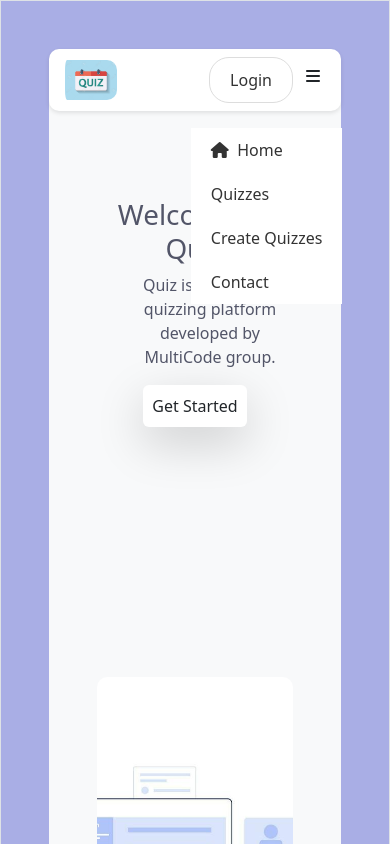
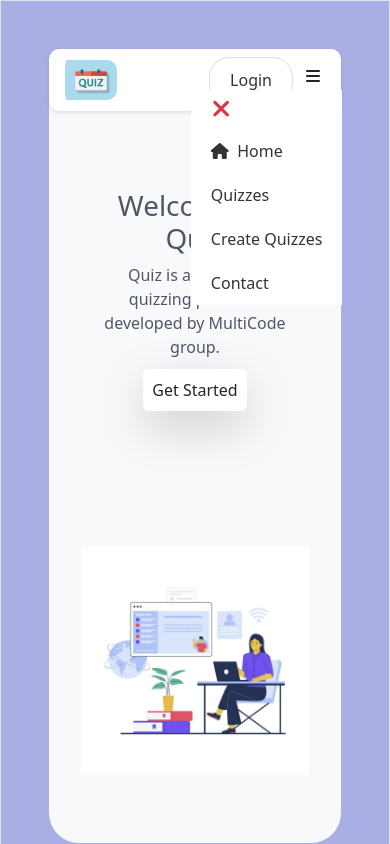
Before and after one commit to githubSivaji/quizapp, a React (Create React App) app: page / in a window 390 px wide. Both pictures are taken after a click on the element 313 px from the left and 80 px from the top of the page. Shown: the top 844 px of the page. Built offline with nearby package versions, Linux system fonts and the light colour scheme.

Commit message:
today_sivaji

```diff
--- a/src/Components/Createquiz.js
+++ b/src/Components/Createquiz.js
@@ -4,7 +4,8 @@ import { useNavigate } from 'react-router-dom';
 import 'bootstrap/dist/css/bootstrap.min.css';
 
 const Createquiz = () => {
-    const { addQuiz } = useContext(QuizContext);
+    const { addQuiz , quizzes} = useContext(QuizContext);
+
     const navigate = useNavigate();
 
     const [title, setTitle] = useState('');
--- a/src/Components/Home.js
+++ b/src/Components/Home.js
@@ -24,7 +24,7 @@ const Home = () => {
     //       <div className='home_text'>
     //         <img src="" alt="not"/>
     //         </div>
-      <div className="home d-flex g-0 p-5">
+      <div className="home d-flex">
           <div className='home-left'>
             <div className='home_text'>
                     <h1>Welcome to Quiz</h1>
--- a/src/Components/Layout.js
+++ b/src/Components/Layout.js
@@ -12,7 +12,7 @@ import Footer from './Footer';
 const Layout = () => {
     return (
         <QuizProvider>
-            <div className='container-fluid border Main_container p-5 min-vh-100 vh-auto'>
+            <div className='container-fluid p-5 border min-vh-100 w-100 vh-auto Main_container'>
                 <div className='bg-light container_inside'>
                     <BrowserRouter>
                         <NavBar/>
--- a/src/Components/Navbar.jsx
+++ b/src/Components/Navbar.jsx
@@ -22,6 +22,12 @@ const NavBar = () => {
           </div>
 
           <div className={enablemenu ? "nav-links nav-links-mobile " : "d-none"}>
+
+              <div className="btn btn-default text-danger mx-2 d-flex justify-content-start"
+                onClick={()=>setenablemenu(false)}
+                style={{fontSize: "25px"}}>
+              <i class="fa-solid fa-xmark"></i>
+              </div>
             <Link to ='/' onClick={()=>setenablemenu(false)}>
             <i class="fa-solid fa-house" to='/'> </i> &nbsp;Home
             </Link>
--- a/src/Components/Quiz.css
+++ b/src/Components/Quiz.css
@@ -50,6 +50,6 @@
 
   .score-box{
     background-color: #d9d9d9;
-    /* padding: 0 20px; */
-    width: 15%;
+    padding: 10px;
+    width: 250px;
   }
--- a/src/Components/Quizopen.js
+++ b/src/Components/Quizopen.js
@@ -88,7 +88,7 @@ const Quizopen = () => {
                         </div>
                     </div>
                     <div className='score-box p-2'>
-                        <p>correct questions : {score} </p>
+                        <p>correct Questions : <h1>{score}</h1> </p>
                         <p>Incorrect Questions: {quiz.questions.length-score} </p>
 
                     </div>
--- a/src/Components/navbar.css
+++ b/src/Components/navbar.css
@@ -83,33 +83,53 @@ img{
   }
 
 
-
+  /* home---------------- */
   .home{
     flex-direction: column;
-    padding: 0;
+    justify-content: start;
+    gap: 0;
     width: 100%;
-    height: fit-content;
+    /* height: min-content; */
+    /* height: 200vh; */
   }
   .home-left{
+    /* border: 2px solid red; */
     width: 100%;
     padding-top: 20%;
     gap: 0;
     justify-content: center;
-
     text-align: center;
     margin: 0;
   }
   .p-text{
     /* border: solid red 2px; */
     width: 100%;
+    flex-wrap: wrap;
     padding: 0px 10px;
+    margin: 0;
+    /* border: 2px solid red;  */
+    margin-bottom: 10px;
+
   }
   .get-started-btn{
     margin: 0;
 
   }
   .home-right{
+    display: flex;
+    justify-content: start;
     margin: 0;
+    /* display: none; */
+    /* border: 2px solid red; */
+    height: auto;
   }
+  .home-right img{
+    width: 100%;
+    height: 300px;
+    object-fit: contain;
+    /* border: 2px solid rgb(51, 42, 128); */
+
 
   }
+  /* quiz results */
+  }
--- a/src/Components/style.css
+++ b/src/Components/style.css
@@ -2,11 +2,11 @@
 .Main_container {
     background-color: #A9AEE5;
     position: relative;
+    padding:  5% 20%;
 
 }
 
 .container_inside {
-
     border-radius: 30px; /* Added z-index to ensure it is above the Main_container */
 }
 
@@ -29,6 +29,7 @@ img {
 .home{
     gap: 150px;
     width: 85%;
+    padding: 2rem;
 }
 
 .home-left{
```
Also changed, not shown: src/Components/Footer.jsx (line endings or trailing spaces).
